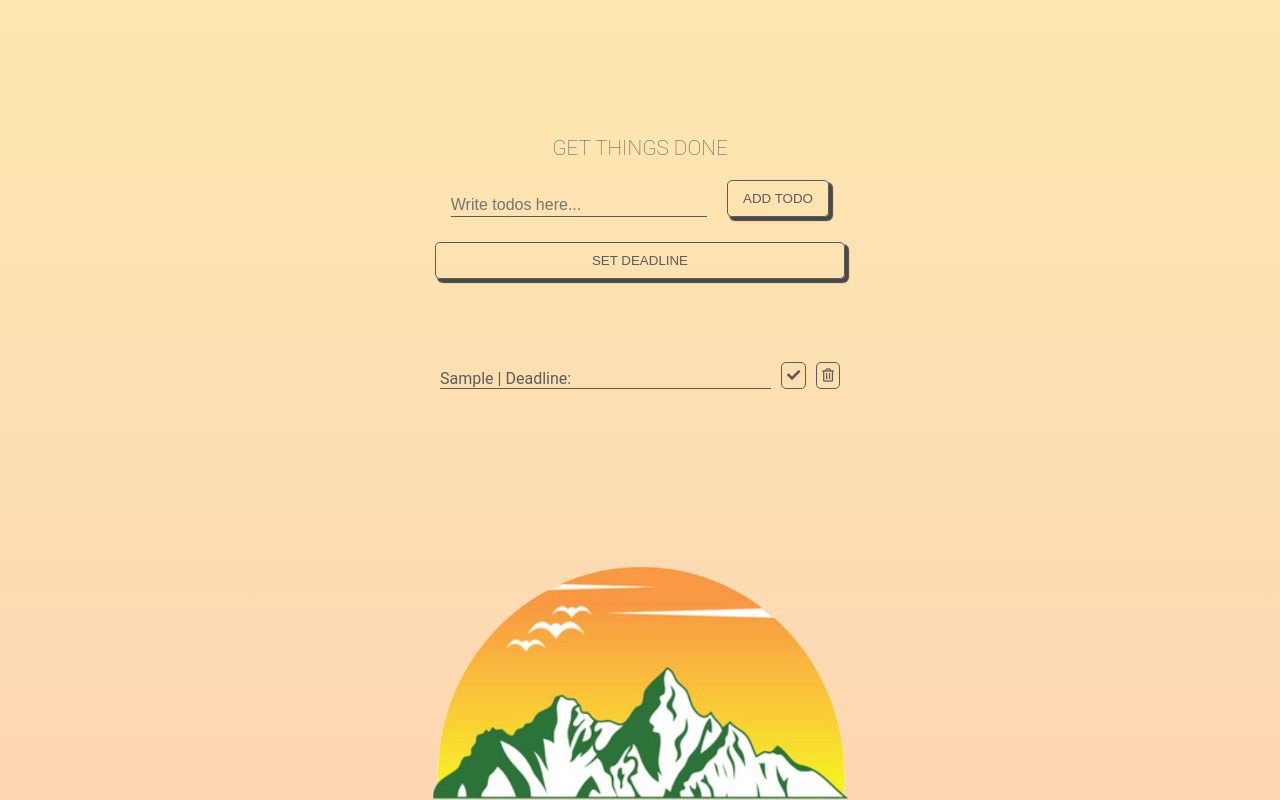
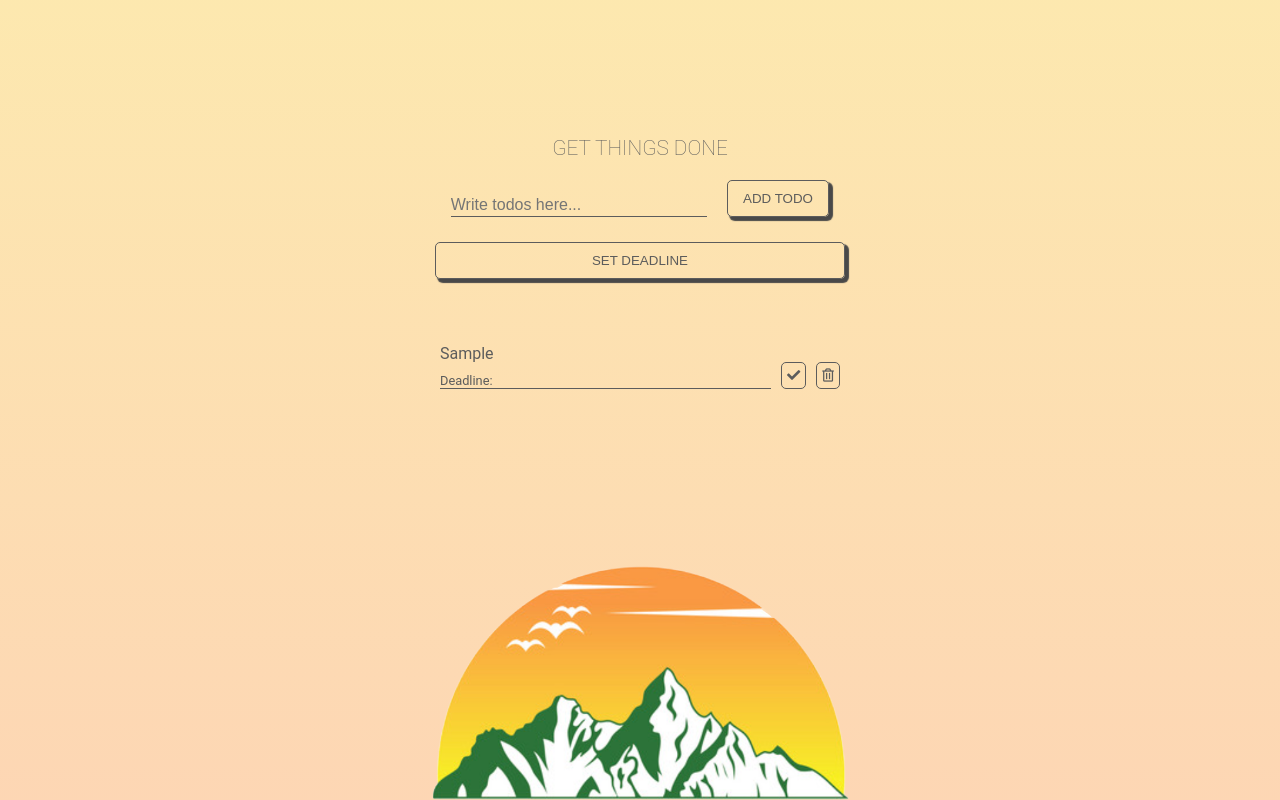
Before and after one commit to filipwieselgren/TODO, a website: page index.html in a window 1280 px wide. Both pictures are taken after typing "Sample" into the empty fields and a click on the button "ADD TODO". Drawn offline with Linux system fonts and the light colour scheme.

Commit message:
todo item styling

```diff
--- a/js/main.js
+++ b/js/main.js
@@ -88,17 +88,22 @@ function createHtml(value) {
   for (let i = 0; i < newTodo.length; i++) {
     const todoLi = document.createElement("li");
     todoLi.classList.add("todoLi");
-    let todoSpan = document.createElement("span");
+    let todoSpan = document.createElement("div");
+    let todoDeadline = document.createElement("div");
+    let todoItemContainer = document.createElement("div");
 
     let inputD = new Date(newTodo[i].deadline);
-    todoSpan.innerText =
+    todoSpan.innerText = newTodo[i].todoItem;
+    todoDeadline.innerText =
       inputD.setHours(0, 0, 0, 0) == todaysDate.setHours(0, 0, 0, 0)
-        ? `${newTodo[i].todoItem} | Deadline: Today at ${
-            newTodo[i].deadline.split(" ")[1]
-          }`
-        : `${newTodo[i].todoItem} | Deadline: ${newTodo[i].deadline} `;
+        ? `Deadline: Today at ${newTodo[i].deadline.split(" ")[1]}`
+        : `Deadline: ${newTodo[i].deadline} `;
     todoSpan.classList.add("todoSpan");
-    todoLi.appendChild(todoSpan);
+    todoDeadline.classList.add("todoDeadline");
+    todoItemContainer.classList.add("todoItemContainer");
+    todoLi.appendChild(todoItemContainer);
+    todoItemContainer.appendChild(todoSpan);
+    todoItemContainer.appendChild(todoDeadline);
 
     let btnDone = document.createElement("button");
     btnDone.classList.add("btnDone");
--- a/sass/main.scss
+++ b/sass/main.scss
@@ -168,9 +168,18 @@ body {
       width: 100%;
     }
 
+    .todoItemContainer {
+      width: 100%;
+    }
     .todoSpan {
+      width: 100%;
+      margin-bottom: 10px;
+    }
+
+    .todoDeadline {
       border-bottom: 1px solid #5c5c5c;
       width: 100%;
+      font-size: 0.8rem;
     }
 
     .btnDone,
```
Also changed, not shown: css/main.css, 1 other file.
